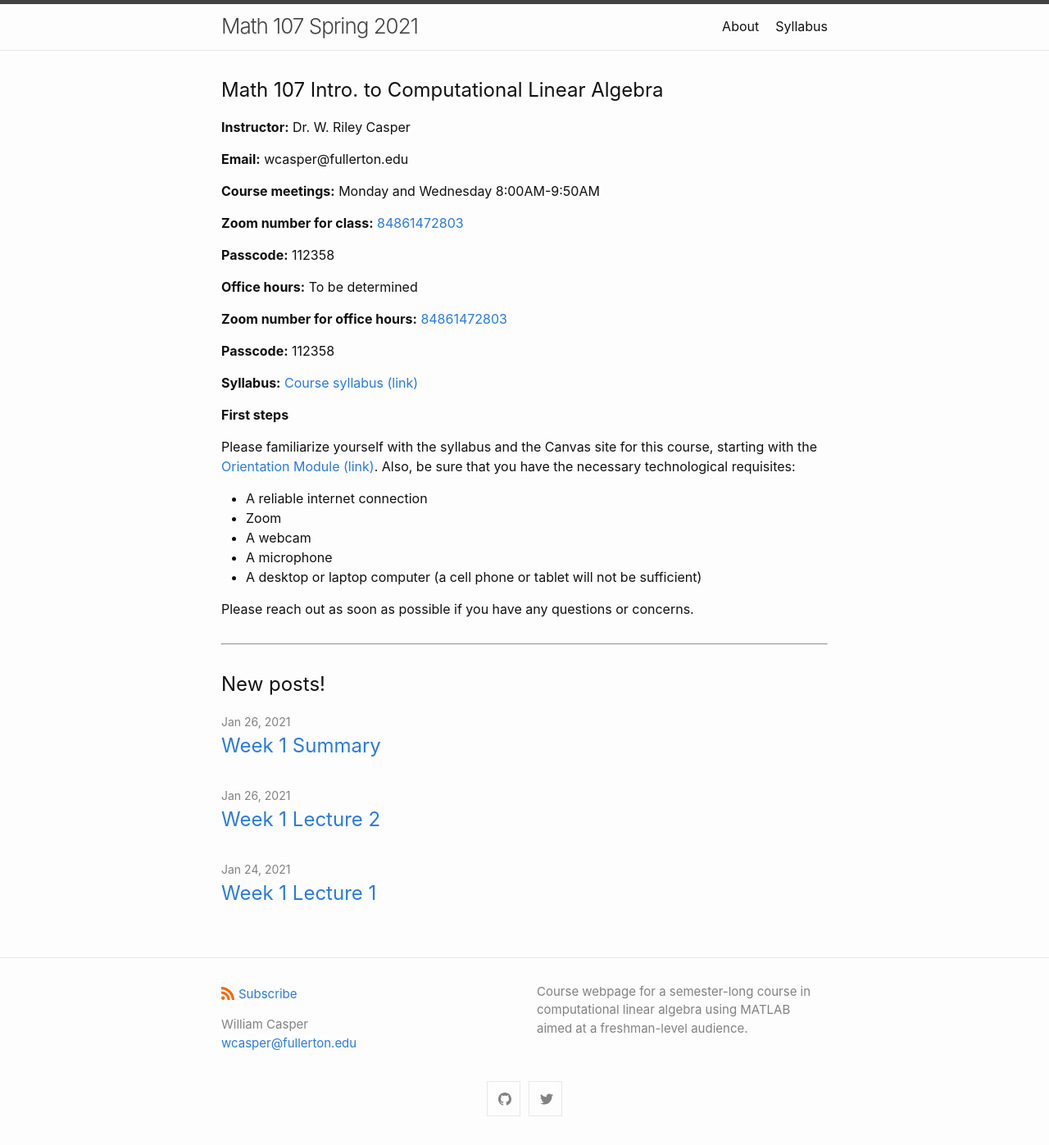
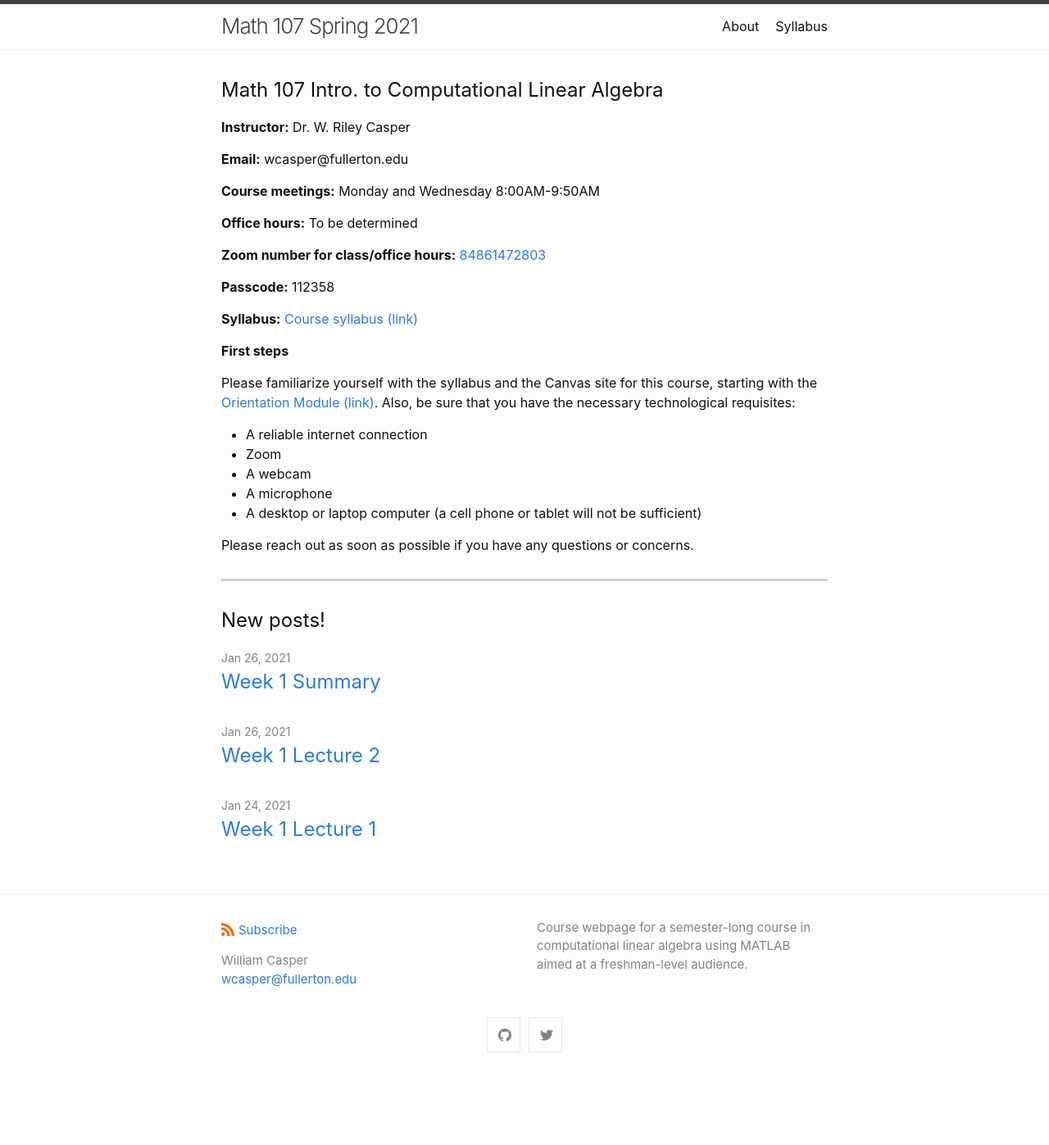
Before and after one commit to wcasper/math107spring2021, a Jekyll site: the page built from index.md, in a window 1280 px wide. Shown: the whole page at 82% size. Built offline with Jekyll 4.4.1, drawn with Linux system fonts in a browser that asks for light colours; after the commit the page ends 1319 px from its top, so only the background shows below that.

Commit message:
fixing formatting

```diff
--- a/index.md
+++ b/index.md
@@ -16,19 +16,13 @@ layout: home
 
 **Course meetings:** Monday and Wednesday 8:00AM-9:50AM
 
-
-**Zoom number for class:** <a target="_parent" href="https://fullerton.zoom.us/j/84861472803?pwd=QlNTVTZLUVFod245L3FJK1ZEYWUwQT09">84861472803</a>
-
-**Passcode:** 112358
-
 **Office hours:** To be determined
 
-**Zoom number for office hours:** <a target="_parent" href="https://fullerton.zoom.us/j/84861472803?pwd=QlNTVTZLUVFod245L3FJK1ZEYWUwQT09">84861472803</a>
+**Zoom number for class/office hours:** <a target="_parent" href="https://fullerton.zoom.us/j/84861472803?pwd=QlNTVTZLUVFod245L3FJK1ZEYWUwQT09">84861472803</a>
 
 **Passcode:** 112358
 
 **Syllabus:** <a target="_parent" href="extras/syllabus.md">Course syllabus (link)</a>
-
 
 **First steps**
 
```
